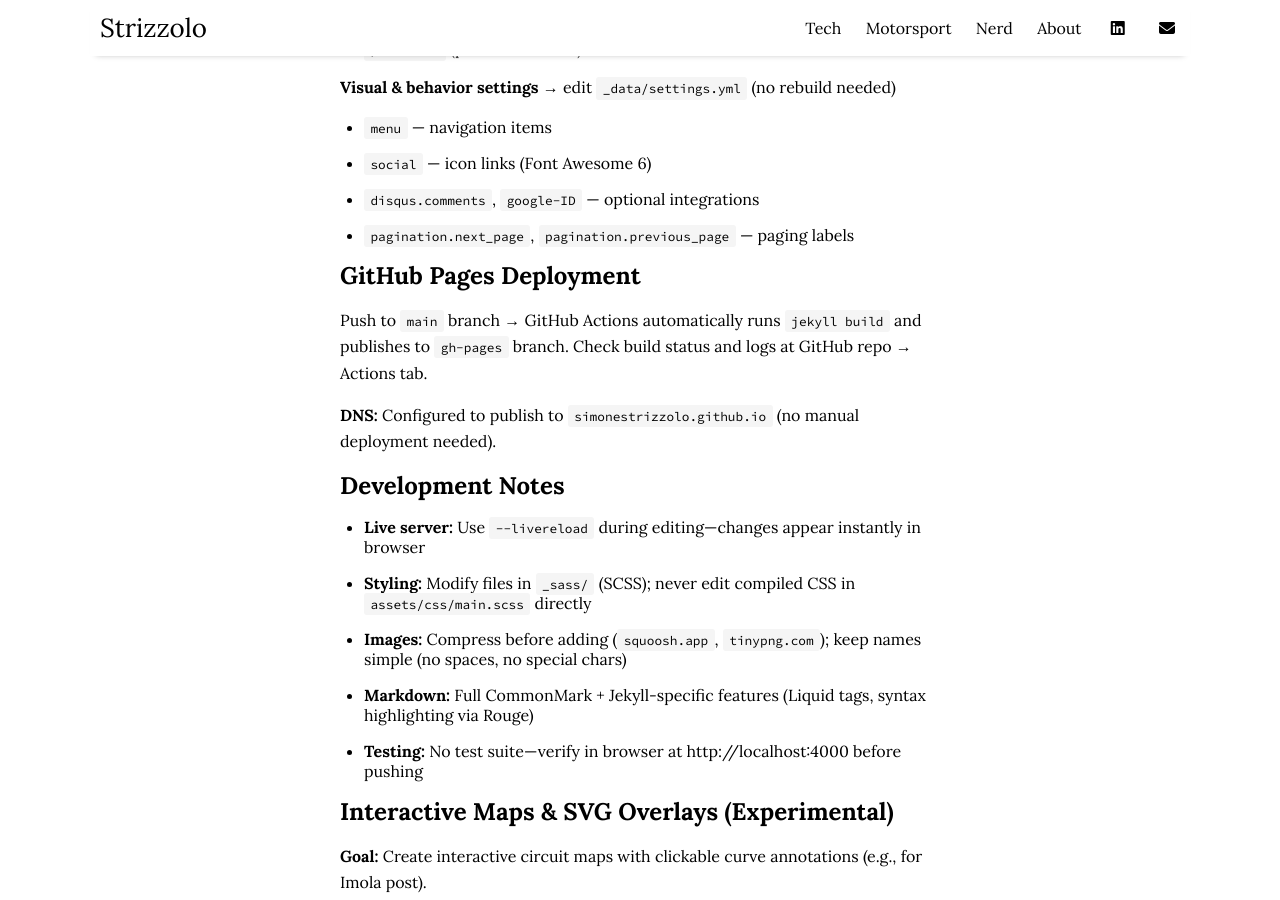
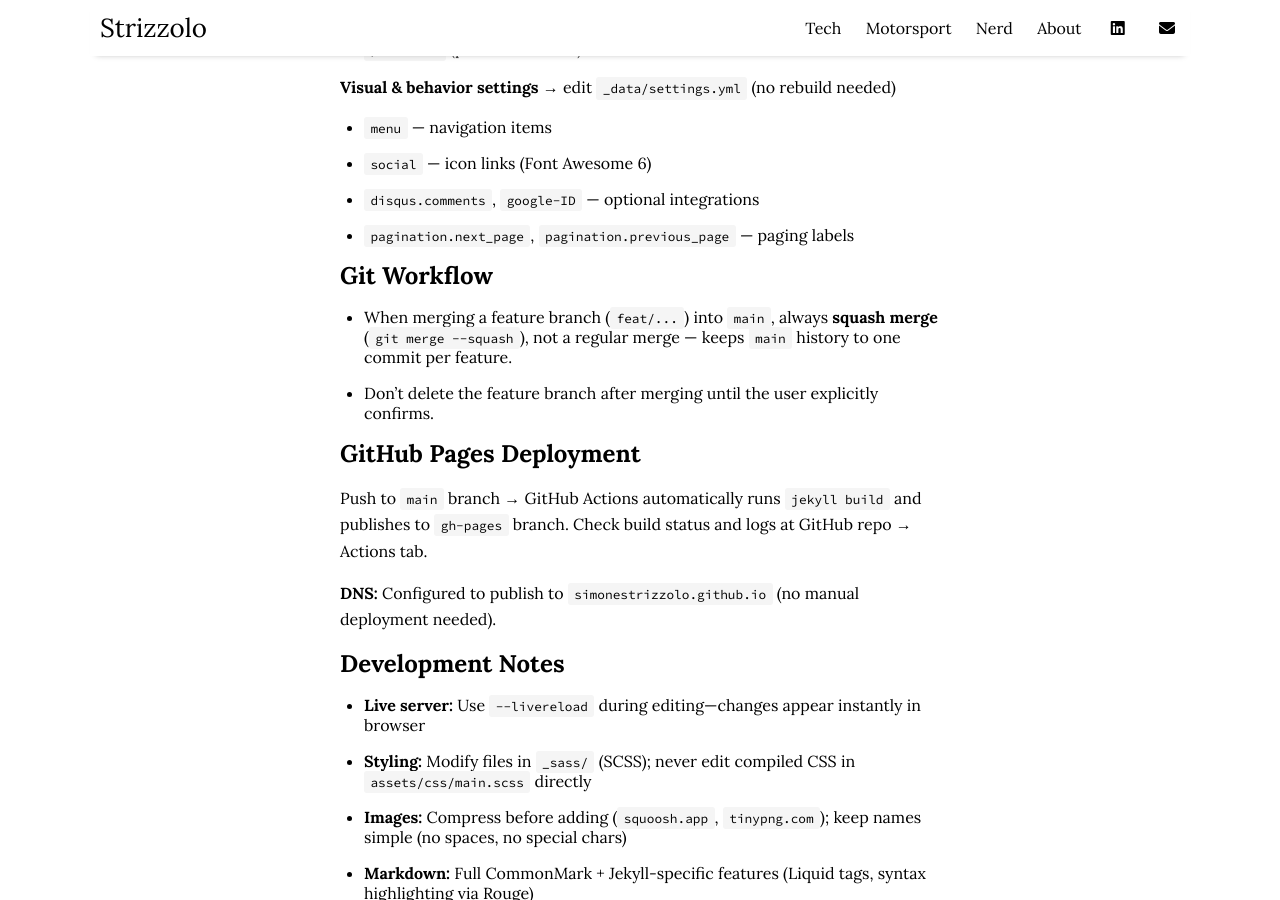
Before and after one commit to SimoneStrizzolo/simonestrizzolo.github.io, a Jekyll site: the page built from CLAUDE.md, in a window 1280 px wide and 900 px high, scrolled down 1940 px. Built offline with Jekyll 4.4.1, drawn with Linux system fonts in a browser that asks for light colours; our own code applies the rules of GitHub Pages for plain Markdown files.

Commit message:
docs: documenta la convenzione di squash merge per i branch feat

```diff
--- a/CLAUDE.md
+++ b/CLAUDE.md
@@ -70,6 +70,11 @@ bundle exec jekyll build
 - `disqus.comments`, `google-ID` — optional integrations
 - `pagination.next_page`, `pagination.previous_page` — paging labels
 
+## Git Workflow
+
+- When merging a feature branch (`feat/...`) into `main`, always **squash merge** (`git merge --squash`), not a regular merge — keeps `main` history to one commit per feature.
+- Don't delete the feature branch after merging until the user explicitly confirms.
+
 ## GitHub Pages Deployment
 
 Push to `main` branch → GitHub Actions automatically runs `jekyll build` and publishes to `gh-pages` branch. Check build status and logs at GitHub repo → Actions tab.
```
